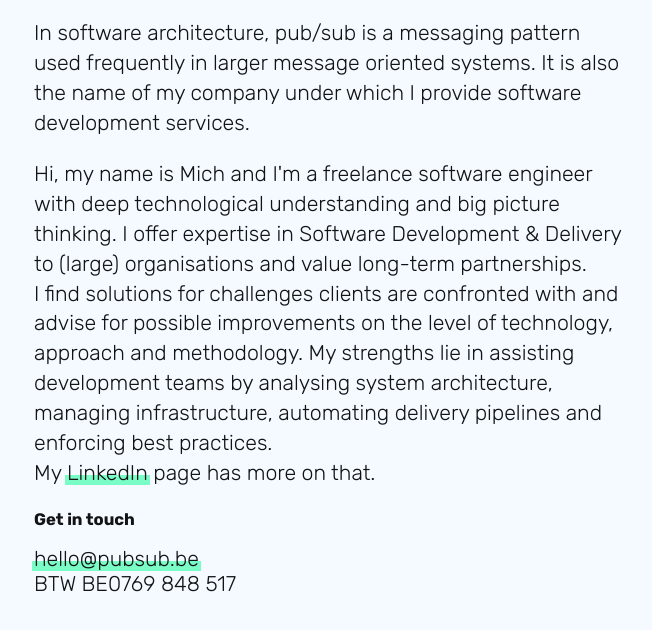
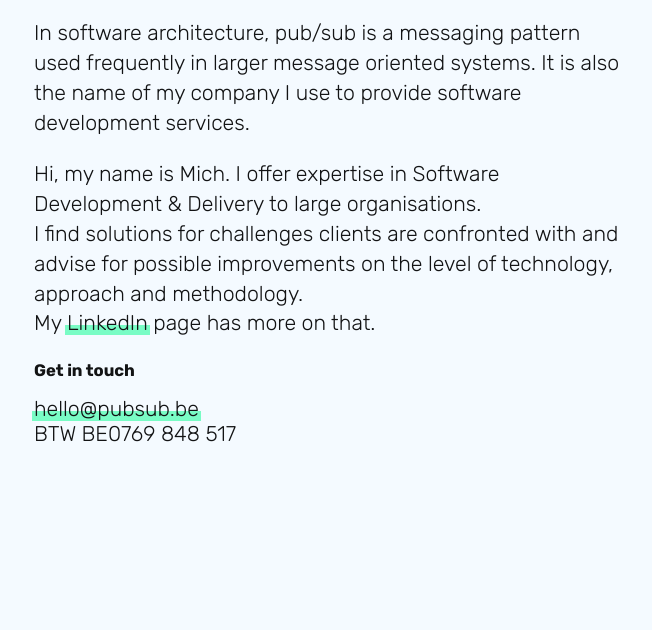
Before and after one commit to PubSub-be/PubSub-be.github.io, a plain HTML site: page index.html in a window 1280 px wide. Shown: the part 170-800 px from the top of the page, without its empty margins (102-754 px from the left). Drawn offline with Linux system fonts and the light colour scheme.

Commit message:
Update website text section

```diff
--- a/index.html
+++ b/index.html
@@ -5,11 +5,11 @@
     <meta charset="UTF-8">
     <meta http-equiv="X-UA-Compatible" content="IE=edge">
     <meta name="viewport" content="width=device-width, initial-scale=1.0">
-    <meta name="description" content="PubSub - Software development consultancy">
+    <meta name="description" content="PubSub - Software development services">
     <meta property="og:locale" content="nl_BE">
     <meta property="og:type" content="website">
     <meta property="og:title" content="PubSub Software Development">
-    <meta property="og:description" content="In software architecture, pub/sub is a messaging pattern used frequently in larger message oriented systems. It is also the name of my company under which I provide software development services.">
+    <meta property="og:description" content="In software architecture, pub/sub is a messaging pattern used frequently in larger message oriented systems. It is also the name of my company I use to provide software development services.">
     <meta property="og:url" content="https://pubsub.be/">
     <meta property="og:site_name" content="PubSub">
     <meta property="og:image" content="https://pubsub.be/og_image.jpeg">
@@ -96,11 +96,11 @@
 
     <section>
         <p>
-            In software architecture, pub/sub is a messaging pattern used frequently in larger message oriented systems. It is also the name of my company under which I provide software development services.
+            In software architecture, pub/sub is a messaging pattern used frequently in larger message oriented systems. It is also the name of my company I use to provide software development services.
         </p>
         <p>
-            Hi, my name is Mich and I'm a freelance software engineer with deep technological understanding and big picture thinking. I offer expertise in Software Development & Delivery to (large) organisations and value long-term partnerships.<br>
-            I find solutions for challenges clients are confronted with and advise for possible improvements on the level of technology, approach and methodology. My strengths lie in assisting development teams by analysing system architecture, managing infrastructure, automating delivery pipelines and enforcing best practices.<br>
+            Hi, my name is Mich. I offer expertise in Software Development & Delivery to large organisations.<br>
+            I find solutions for challenges clients are confronted with and advise for possible improvements on the level of technology, approach and methodology.<br>
             My <a href="https://www.linkedin.com/in/mich-van-mooter/">LinkedIn</a> page has more on that.
         </p>
     </section>
```
